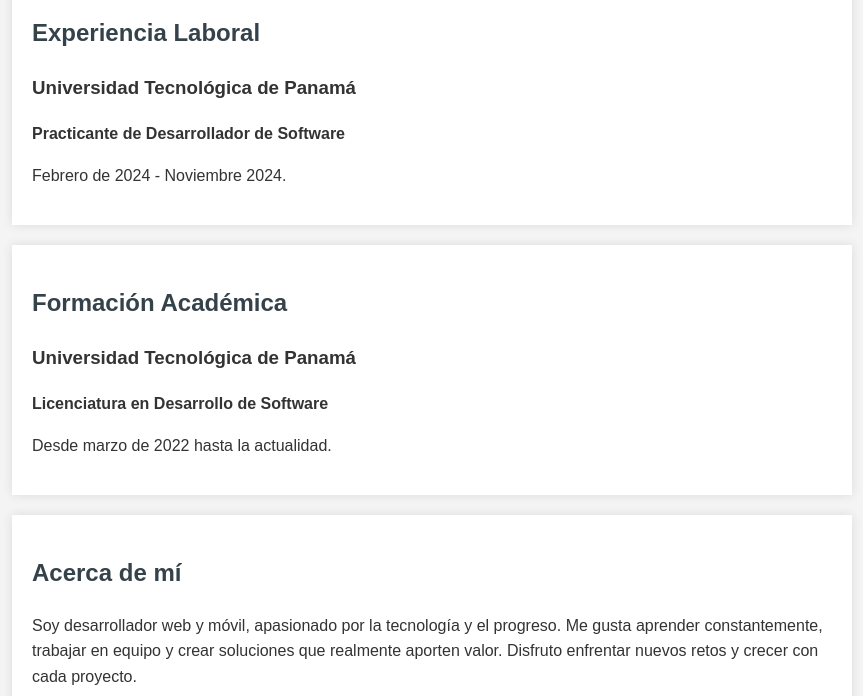
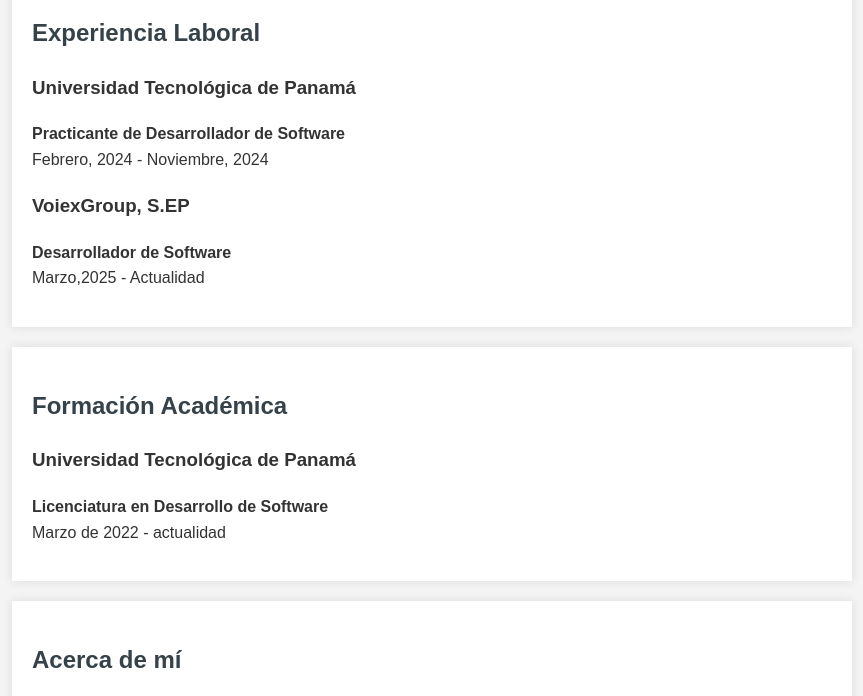
Before and after one commit to Rchungye/DS7_Portafolio, a plain HTML site: page index.html in a window 1280 px wide. Shown: the part 1060-1756 px from the top of the page, without its empty margins (208-1071 px from the left). Drawn offline with Linux system fonts and the light colour scheme.

Commit message:
Update index.html

```diff
--- a/index.html
+++ b/index.html
@@ -46,8 +46,19 @@
         <h2>Experiencia Laboral</h2>
         <div class="job">
             <h3>Universidad Tecnológica de Panamá</h3>
-            <p><strong>Practicante de Desarrollador de Software</strong></p>
-            <p>Febrero de 2024 - Noviembre 2024.</p>
+            <p>
+                <strong>Practicante de Desarrollador de Software</strong>
+                <br>
+                Febrero, 2024 - Noviembre, 2024
+            </p>
+        </div>
+        <div class="job">
+            <h3>VoiexGroup, S.EP</h3>
+            <p>
+                <strong>Desarrollador de Software</strong>
+                <br>
+                Marzo,2025 - Actualidad
+            </p>
         </div>
     </section>
 
@@ -55,8 +66,11 @@
         <h2>Formación Académica</h2>
         <div class="education-item">
             <h3>Universidad Tecnológica de Panamá</h3>
-            <p><strong>Licenciatura en Desarrollo de Software</strong></p>
-            <p>Desde marzo de 2022 hasta la actualidad.</p>
+            <p>
+                <strong>Licenciatura en Desarrollo de Software</strong>
+                <br>
+                Marzo de 2022 - actualidad
+            </p>
         </div>
     </section>
 
```
